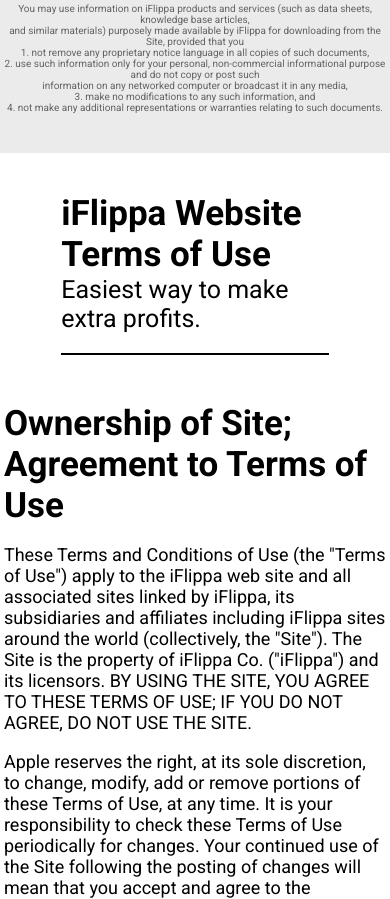
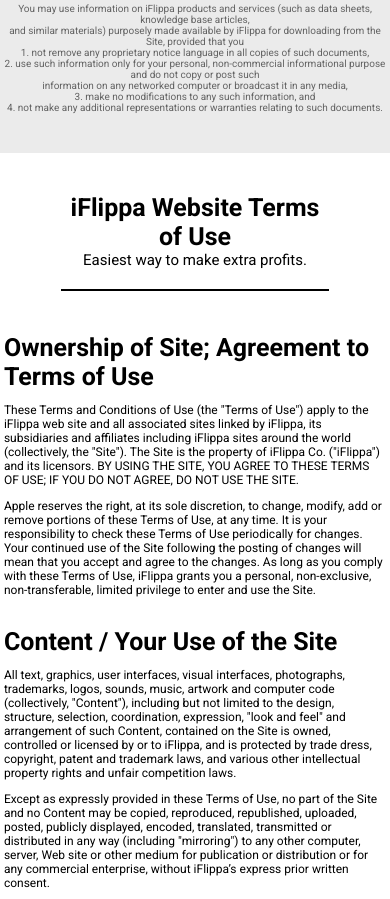
Before and after one commit to mnservices/iFlippa, a plain HTML site: page index.html in a window 390 px wide. Shown: the part 5905-6804 px from the top of the page. Drawn offline with Linux system fonts and the light colour scheme.

Commit message:
Update style.css

```diff
--- a/style.css
+++ b/style.css
@@ -307,6 +307,7 @@
     flex-direction: column;
     border-bottom: 2px solid black;
     padding-bottom: 40px;
+    text-align: center;
 }
 
 .ddk span {
@@ -473,19 +474,19 @@
 
     .ddk span {
         font-weight: bold;
-        font-size: 35px;
+        font-size: 25px;
     }
 
     .ddk p {
+        font-size: 15px;
+    }
+
+    .tto span {
         font-size: 25px;
     }
 
-    .tto span {
-        font-size: 35px;
-    }
-
     .tto p {
-        font-size: 18px;
+        font-size: 12px;
     }
 
     .aak {
```
